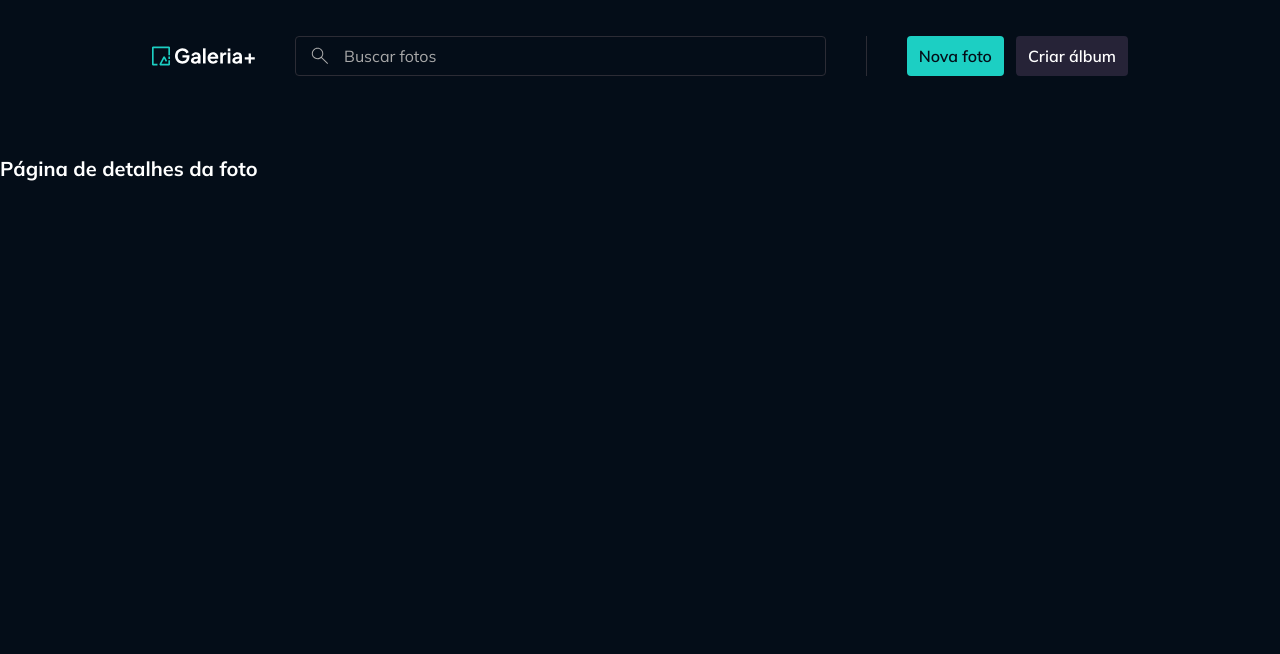
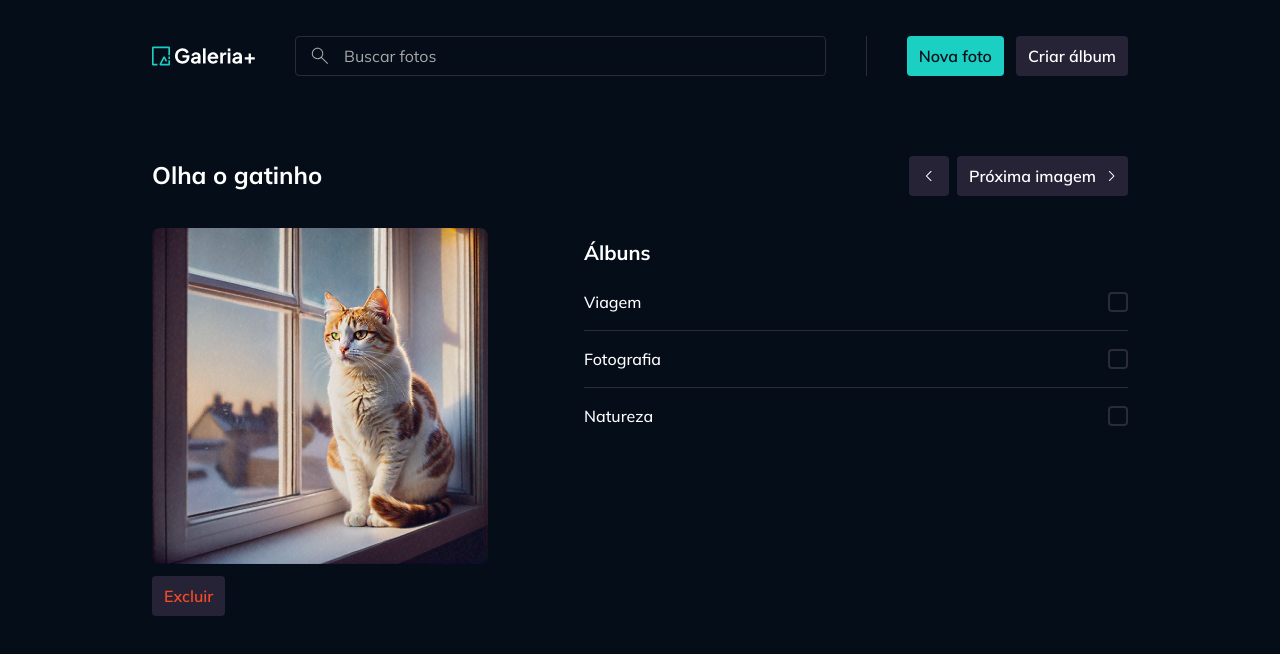
Before and after one commit to tiagolopesStudies/gallery-plus-react-fastify, a React (Vite) app in the folder apps/web/: page /fotos/5 in a window 1280 px wide. Shown: the top 654 px of the page. Built offline with nearby package versions, Linux system fonts and the light colour scheme.

Commit message:
feature: Implementando a lógica da página de detalhes de uma foto

```diff
--- /dev/null
+++ b/apps/web/src/contexts/albums/components/albuns-list-selectable.tsx
@@ -0,0 +1,61 @@
+import Divider from '@/components/divider'
+import { InputCheckBox } from '@/components/input-checkbox'
+import Skeleton from '@/components/skeleton'
+import Text from '@/components/text'
+import type { Photo } from '@/contexts/photos/models/photo'
+import type { Album } from '../models/album'
+
+interface AlbumsListSelectableProps {
+  loading?: boolean
+  albums: Album[]
+  photo: Photo
+}
+
+export function AlbumsListSelectable({
+  loading,
+  albums,
+  photo
+}: AlbumsListSelectableProps) {
+  function isChecked(albumId: string) {
+    return photo.albuns.some((album) => album.id === albumId)
+  }
+
+  function handlePhotoOnAlbums(albumId: string) {
+    let albumsIds: string[] = []
+
+    if (isChecked(albumId)) {
+      albumsIds = photo.albuns
+        .filter((album) => album.id !== albumId)
+        .map((album) => album.id)
+    } else {
+      albumsIds = [...photo.albuns.map((album) => album.id), albumId]
+    }
+
+    return albumsIds
+  }
+
+  return (
+    <ul className="flex flex-col gap-4">
+      {!loading &&
+        albums.length > 0 &&
+        albums.map((album, index) => (
+          <li key={album.id}>
+            <div className="flex items-center justify-between gap-1">
+              <Text variant="paragraph-large" className="truncate">
+                {album.title}
+              </Text>
+              <InputCheckBox
+                defaultChecked={isChecked(album.id)}
+                onClick={() => handlePhotoOnAlbums(album.id)}
+              />
+            </div>
+            {index < albums.length - 1 && <Divider className="mt-4" />}
+          </li>
+        ))}
+      {loading &&
+        Array.from({ length: 5 }).map((_, index) => (
+          <Skeleton key={`albuns-list-${index}`} className="h-10" />
+        ))}
+    </ul>
+  )
+}
--- /dev/null
+++ b/apps/web/src/contexts/photos/components/photos-navigator.tsx
@@ -0,0 +1,50 @@
+import cn from 'classnames'
+import { useNavigate } from 'react-router'
+import { ChevronLeftIcon, ChevronRightIcon } from '@/assets/icons'
+import Button from '@/components/button'
+import ButtonIcon from '@/components/button-icon'
+import Skeleton from '@/components/skeleton'
+
+interface PhotosNavigatorProps extends React.ComponentProps<'div'> {
+  previousPhotoId?: string
+  nextPhotoId?: string
+  loading?: boolean
+}
+
+export function PhotosNavigator({
+  previousPhotoId,
+  nextPhotoId,
+  loading,
+  className,
+  ...props
+}: PhotosNavigatorProps) {
+  const navigate = useNavigate()
+
+  return (
+    <div className={cn('flex gap-2', className)} {...props}>
+      {!loading ? (
+        <>
+          <ButtonIcon
+            icon={ChevronLeftIcon}
+            variant="secondary"
+            disabled={!previousPhotoId}
+            onClick={() => navigate(`/fotos/${previousPhotoId}`)}
+          />
+          <Button
+            icon={ChevronRightIcon}
+            variant="secondary"
+            disabled={!nextPhotoId}
+            onClick={() => navigate(`/fotos/${nextPhotoId}`)}
+          >
+            Próxima imagem
+          </Button>
+        </>
+      ) : (
+        <>
+          <Skeleton className="w-20 h-20" />
+          <Skeleton className="w-20 h-20" />
+        </>
+      )}
+    </div>
+  )
+}
--- a/apps/web/src/pages/photo-details.tsx
+++ b/apps/web/src/pages/photo-details.tsx
@@ -1,5 +1,70 @@
-import Text from '../components/text'
+import Button from '@/components/button'
+import Container from '@/components/container'
+import { ImagePreview } from '@/components/image-preview'
+import Skeleton from '@/components/skeleton'
+import Text from '@/components/text'
+import { AlbumsListSelectable } from '@/contexts/albums/components/albuns-list-selectable'
+import { PhotosNavigator } from '@/contexts/photos/components/photos-navigator'
+import type { Photo } from '@/contexts/photos/models/photo'
 
 export function PhotoDetailsPage() {
-  return <Text variant="heading-medium">Página de detalhes da foto</Text>
+  const isLoadingPhoto = false
+  const photo: Photo = {
+    id: '2',
+    imageId: 'square-cat.png',
+    title: 'Olha o gatinho',
+    albuns: []
+  }
+
+  return (
+    <Container>
+      <header className="flex items-center justify-between gap-8 mb-8">
+        {!isLoadingPhoto ? (
+          <Text as="h2" variant="heading-large">
+            {photo.title}
+          </Text>
+        ) : (
+          <Skeleton className="w-48 h-8" />
+        )}
+
+        <PhotosNavigator nextPhotoId="3" previousPhotoId="1" loading={isLoadingPhoto} />
+      </header>
+
+      <div className="grid grid-cols-[21rem_1fr] gap-24">
+        <div className="space-y-3">
+          {!isLoadingPhoto ? (
+            <ImagePreview
+              src={`/images/${photo.imageId}`}
+              title={photo.title}
+              imageClassNames="h-84"
+            />
+          ) : (
+            <Skeleton className="h-84" />
+          )}
+
+          {!isLoadingPhoto ? (
+            <Button variant="destructive">Excluir</Button>
+          ) : (
+            <Skeleton className="w-20 h-10" />
+          )}
+        </div>
+
+        <div className="py-3">
+          <Text as="h3" variant="heading-medium" className="mb-6">
+            Álbuns
+          </Text>
+
+          <AlbumsListSelectable
+            albums={[
+              { id: '1', title: 'Viagem' },
+              { id: '2', title: 'Fotografia' },
+              { id: '3', title: 'Natureza' }
+            ]}
+            photo={photo}
+            loading={isLoadingPhoto}
+          />
+        </div>
+      </div>
+    </Container>
+  )
 }
```
